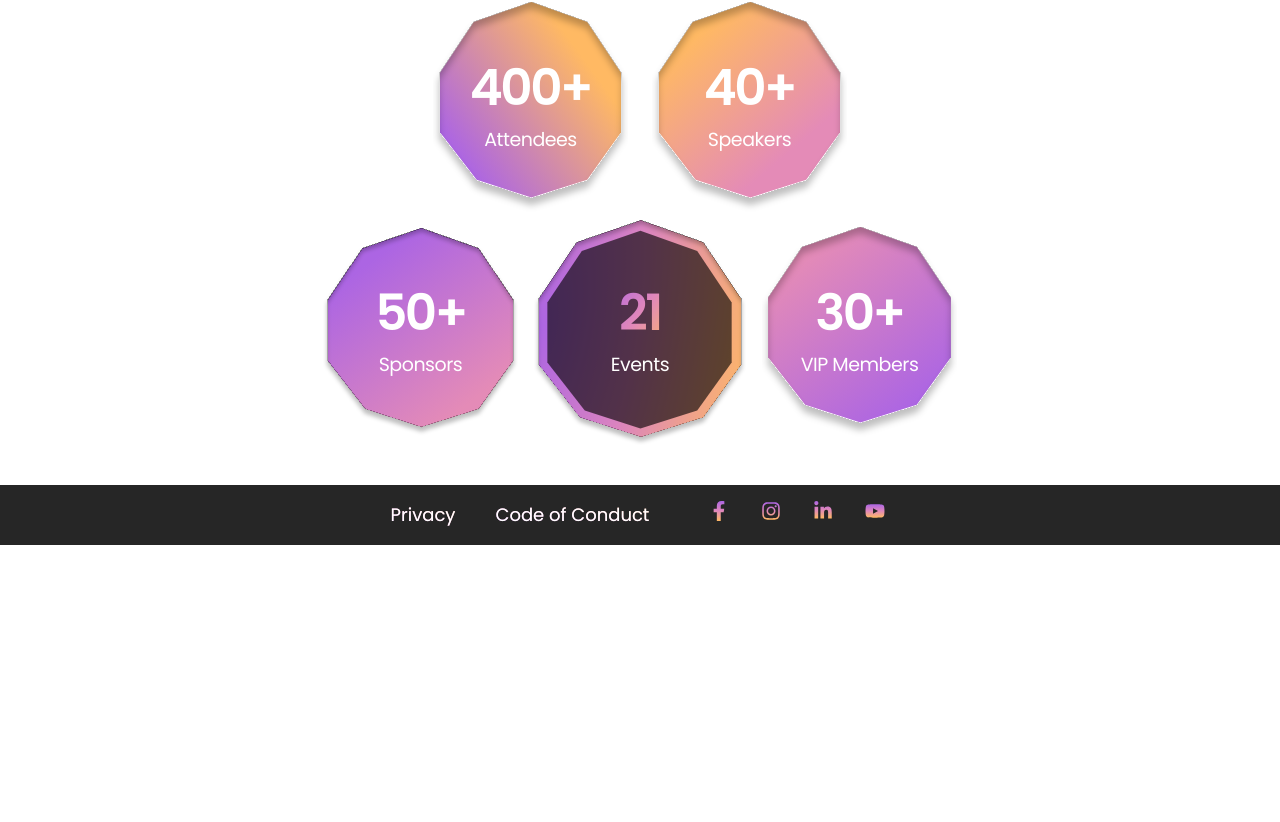
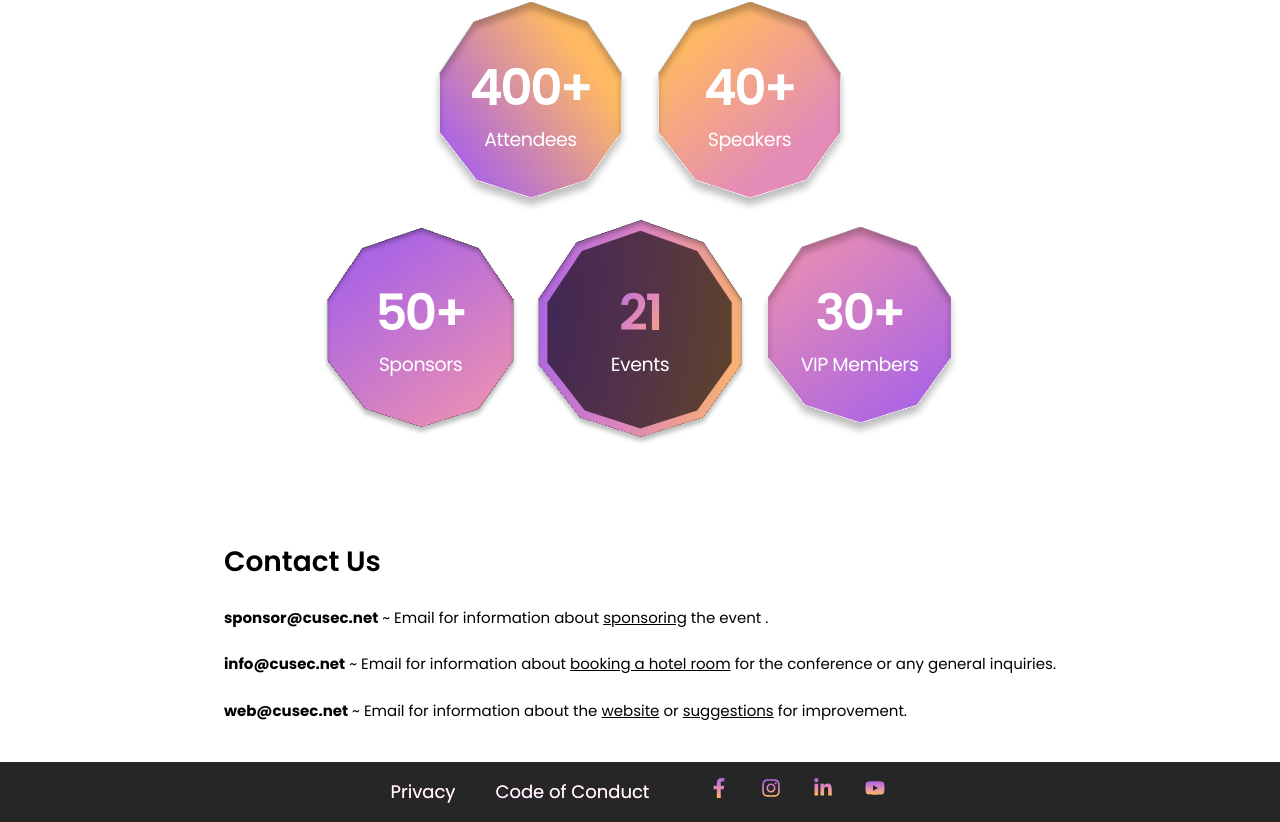
Before and after one commit to cusec/2024, a Next.js app: page / in a window 1280 px wide. Shown: the part 1078-1900 px from the top of the page. Before the commit the page ends 1623 px from the top, so only its background shows below. Built offline with nearby package versions, Linux system fonts and the light colour scheme.

Commit message:
feat: Style and render Contact section on landing page

```diff
--- a/src/app/page.tsx
+++ b/src/app/page.tsx
@@ -4,6 +4,7 @@ import type { Metadata } from "next";
 
 import Landingbox from "@/components/Landing Page/Landingbox";
 import About from "@/components/Landing Page/About";
+import Contact from "@/components/Landing Page/Contact";
 import { useFadeBackground } from "./layout";
 
 export const metadata: Metadata = {
@@ -26,6 +27,9 @@ export default function Home() {
       <div className="flex items-center justify-center">
       <About />
       </div>
+      <div className="flex items-center justify-center pb-10">
+      <Contact/>
+      </div>
     </div>
   );
 }
--- a/src/components/Footer.tsx
+++ b/src/components/Footer.tsx
@@ -71,8 +71,8 @@ export default function Footer() {
           </span>
           <span className="transition-all ease-in-out duration-500 hover:scale-110 md:hover:scale-125 px-[2.5px] min-[390px]:px-3 md:px-4">
             <Link
-              href={"https://www.youtube.com/channel/UCZ7j8F6h1CxD-uC0od9rHBw"}
-              target="_blank"
+            href={"https://www.youtube.com/channel/UCZ7j8F6h1CxD-uC0od9rHBw"}
+            target="_blank"
             >
               <FaYoutube style={{ fill: "url(#custom-gradient)" }} />
             </Link>
--- a/src/components/Landing Page/Contact.tsx
+++ b/src/components/Landing Page/Contact.tsx
@@ -1,20 +1,55 @@
-import { useFadeBackground } from "@/app/layout"
+import { useFadeBackground } from "@/app/layout";
+import Link from "next/link";
 
 export default function Contact() {
   const fadeBackground = useFadeBackground();
 
-    return (
-<div
+  return (
+    <div
       className={`transition-opacity ease-in-out duration-[1500ms] ${
         fadeBackground ? "opacity-0" : "opacity-100"
       }`}
     >
-    <section className="lg:max-w-[1024px] max-w-[768px] mx-10 mt-14 space-y-6">
+      <section className="lg:max-w-[1024px] max-w-[768px] mx-10 mt-14 space-y-6">
         <p className="font-semibold text-[28px] ">Contact Us</p>
-        <p className="font-regular text-[15px]">sponsor@cusec.net ~ Email for information about sponsoring the event.</p>
-        <p className="font-regular text-[15px]">info@cusec.net ~ Email for information about booking a hotel room for the conference or any general inquiries.</p>
-        <p className="font-regular text-[15px]">web@cusec.net ~ Email for information about  the website or suggestions for improvement.</p>
+        <p className="font-regular text-[15px]">
+          <strong className="hover:text-[royalBlue] transition-colors ease-in-out duration-500 hover:scale-105">
+            {" "}
+            <Link href={"mailto:sponsor@cusec.net"}>sponsor@cusec.net</Link>
+          </strong>{" "}
+          ~ Email for information about{" "}
+          <span className="underline underline-offset-1 transition-colors ease-in-out duration-500">
+            sponsoring
+          </span>{" "}
+          the event .
+        </p>
+        <p className="font-regular text-[15px]">
+          <strong className="hover:text-[royalBlue] transition-colors ease-in-out duration-500 hover:scale-105">
+            {" "}
+            <Link href={"mailto:info@cusec.net"}>info@cusec.net</Link>
+          </strong>{" "}
+          ~ Email for information about{" "}
+          <span className="underline underline-offset-1 transition-colors ease-in-out duration-500">
+            booking a hotel room
+          </span>{" "}
+          for the conference or any <span>general inquiries</span>.
+        </p>
+        <p className="font-regular text-[15px]">
+          <strong className="hover:text-[royalBlue] transition-colors ease-in-out duration-500 hover:scale-105">
+            {" "}
+            <Link href={"mailto:web@cusec.net"}>web@cusec.net</Link>
+          </strong>{" "}
+          ~ Email for information about the{" "}
+          <span className="underline underline-offset-1 transition-colors ease-in-out duration-500">
+            website
+          </span>{" "}
+          or{" "}
+          <span className="underline underline-offset-1 transition-colors ease-in-out duration-500">
+            suggestions
+          </span>{" "}
+          for improvement.
+        </p>
       </section>
     </div>
-    )
+  );
 }
--- a/src/components/Main.tsx
+++ b/src/components/Main.tsx
@@ -5,7 +5,6 @@ import greyEllipse from "../assets/grey-ellipse.svg";
 
 const Main = () => {
   return (
-
     <main className="mx-6 lg:max-w-6xl lg:mx-auto relative p-[7px] mt-12">
       <div className="w-[17px] md:w-[21px] aspect-square bg-white border-[2px] border-blue-600 absolute top-0 left-0"></div>
       <div className="w-[17px] md:w-[21px] aspect-square bg-white border-[2px] border-blue-600 absolute top-0 right-0"></div>
@@ -18,7 +17,7 @@ const Main = () => {
             alt="CUSEC 2024 logo primary dark"
             layout="responsive"
             className="max-w-lg mx-auto"
-            />
+          />
           <p className="font-semibold text-[18px] leading-[25px] tracking-wider">
             Canadian University Software Engineering Conference
           </p>
```
